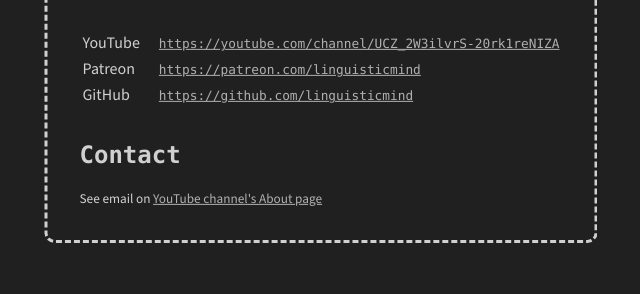
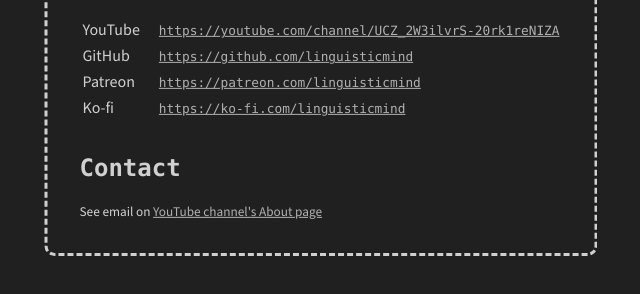
Before and after one commit to linguisticmind/linguisticmind.github.io, a plain HTML site: page index.html in a window 1280 px wide. Shown: the part 338-632 px from the top of the page, without its empty margins (319-959 px from the left). Drawn offline with Linux system fonts and the light colour scheme.

Commit message:
Added link to Ko-fi Changed the order of links

```diff
--- a/index.html
+++ b/index.html
@@ -24,6 +24,17 @@
         </td>
       </tr>
       <tr>
+        <th>GitHub</th>
+        <td>
+          <a
+            target="_blank"
+            href="https://github.com/linguisticmind"
+          >
+            https://github.com/linguisticmind
+          </a>
+        </td>
+      </tr>
+      <tr>
         <th>Patreon</th>
         <td>
           <a
@@ -35,13 +46,13 @@
         </td>
       </tr>
       <tr>
-        <th>GitHub</th>
+        <th>Ko-fi</th>
         <td>
           <a
             target="_blank"
-            href="https://github.com/linguisticmind"
+            href="https://ko-fi.com/linguisticmind"
           >
-            https://github.com/linguisticmind
+            https://ko-fi.com/linguisticmind
           </a>
         </td>
       </tr>
```
